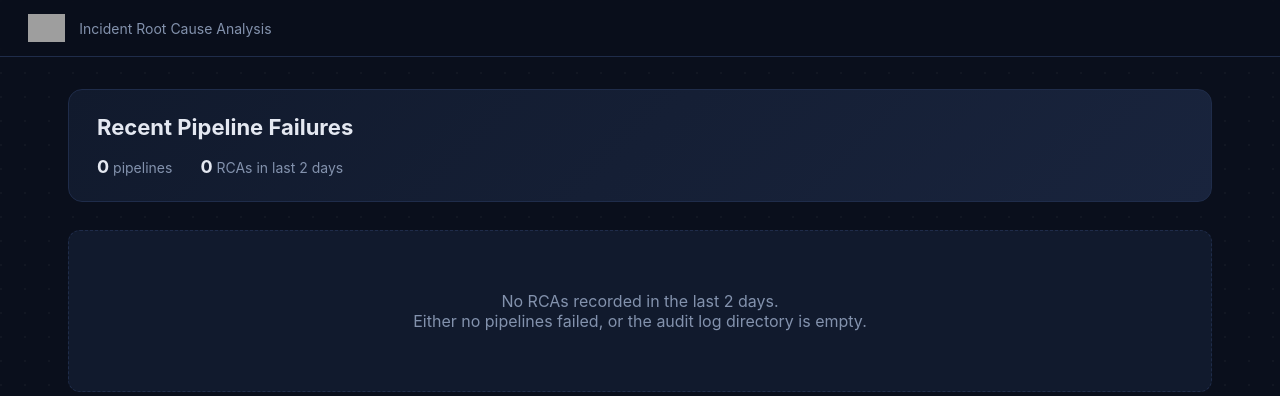
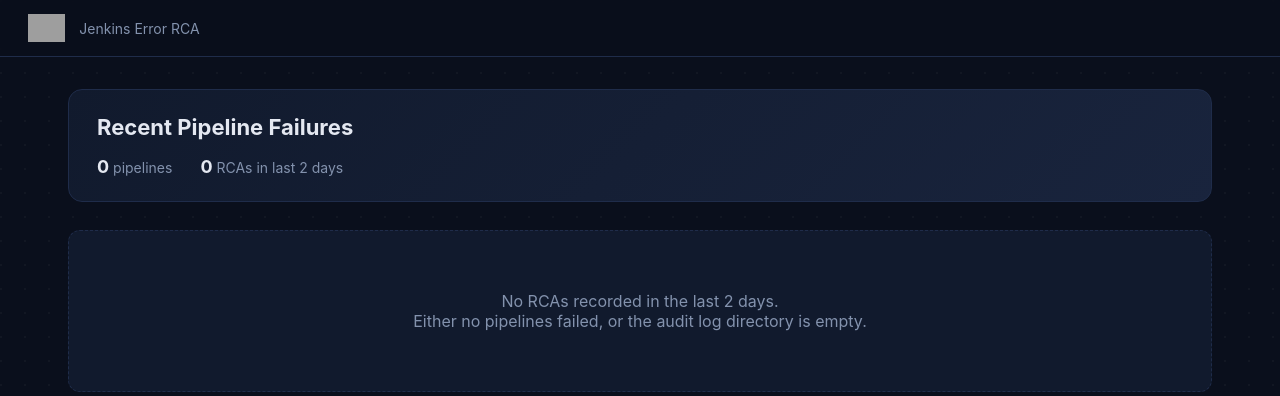
Before and after one commit to BLACKBUCK-LABS/bbctl, a FastAPI app: page /v1/dashboard in a window 1280 px wide. Shown: the top 396 px of the page. Run offline with FastAPI, Linux system fonts and the light colour scheme; parts of the project's set-up code (start-up, migrations or seed data) failed here and were passed over; some libraries are stand-ins or nearby versions; grey boxes are pictures that could not be loaded.

Commit message:
ui(rca): rename dashboard subtitle to 'Jenkins Error RCA'
Co-Authored-By: Claude Opus 4.7 (1M context) <noreply@anthropic.com>

```diff
--- a/bbctl_rca/templates/dashboard.html
+++ b/bbctl_rca/templates/dashboard.html
@@ -3,7 +3,7 @@
 <head>
 <meta charset="UTF-8">
 <meta name="viewport" content="width=device-width, initial-scale=1.0">
-<title>BB-AI — Incident Root Cause Analysis</title>
+<title>Jenkins Error RCA</title>
 <style>
   :root {
     --bg:        #0a0f1c;
@@ -105,7 +105,7 @@
     <img src="https://rca-assistant.jinka.in/static/logo.png" alt="BlackBuck"
          onerror="this.style.display='none'; document.getElementById('brand-fallback').style.display='inline';">
     <span id="brand-fallback" class="fallback" style="display:none;">BLACKBUCK</span>
-    <span class="subtitle">Incident Root Cause Analysis</span>
+    <span class="subtitle">Jenkins Error RCA</span>
   </a>
 </header>
 
--- a/bbctl_rca/templates/pipeline_builds.html
+++ b/bbctl_rca/templates/pipeline_builds.html
@@ -3,7 +3,7 @@
 <head>
 <meta charset="UTF-8">
 <meta name="viewport" content="width=device-width, initial-scale=1.0">
-<title>{{ job }} — BB-AI Incident Root Cause Analysis</title>
+<title>{{ job }} — Jenkins Error RCA</title>
 <style>
   :root {
     --bg:        #0a0f1c;
@@ -113,7 +113,7 @@
     <img src="https://rca-assistant.jinka.in/static/logo.png" alt="BlackBuck"
          onerror="this.style.display='none'; document.getElementById('brand-fallback').style.display='inline';">
     <span id="brand-fallback" class="fallback" style="display:none;">BLACKBUCK</span>
-    <span class="subtitle">Incident Root Cause Analysis</span>
+    <span class="subtitle">Jenkins Error RCA</span>
   </a>
 </header>
 
```
